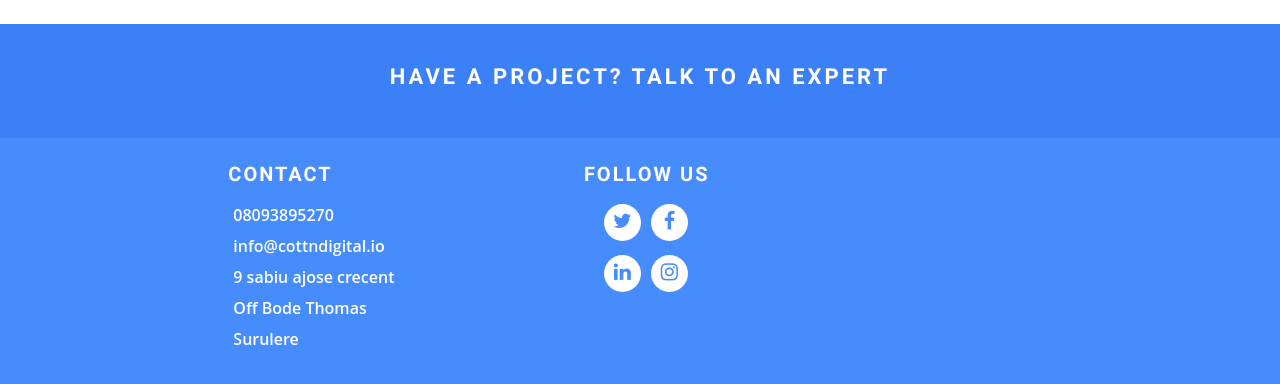
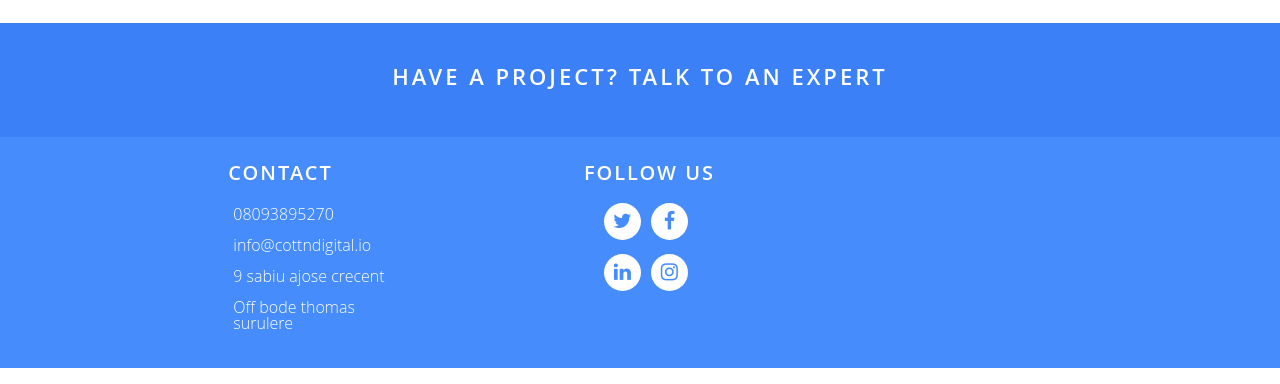
Before and after one commit to iyiolaosuagwu/cottondigital, a PHP site: page /index.php in a window 1280 px wide. Shown: the part 3200-3584 px from the top of the page. Run offline with PHP 8.4, Linux system fonts and the light colour scheme.

Commit message:
new update

```diff
--- a/css/style.css
+++ b/css/style.css
@@ -1,3 +1,6 @@
+body{
+  font-family: 'Open Sans', sans-serif;
+}
 .nav-link {
   color: #000;
 }
@@ -135,7 +138,7 @@ footer.page-footer a {
   color: white;
   font-size: 16px;
   line-height: 1;
-  font-weight: 600;
+  font-weight: 300;
   text-decoration: none;
 }
 .mt-icon {
--- a/footer.php
+++ b/footer.php
@@ -10,8 +10,7 @@
               <li class="digit">08093895270</li>
               <li class="digit">info@cottndigital.io</li>
               <li class="digit">9 sabiu ajose crecent</li>
-              <li class="digit">Off Bode Thomas</li>
-              <li class="digit">Surulere</li>
+              <li class="digit">Off bode thomas surulere</li>
               <!-- <li class="">Carrier Pigeon</li> -->
             </p>
           </div>
```
